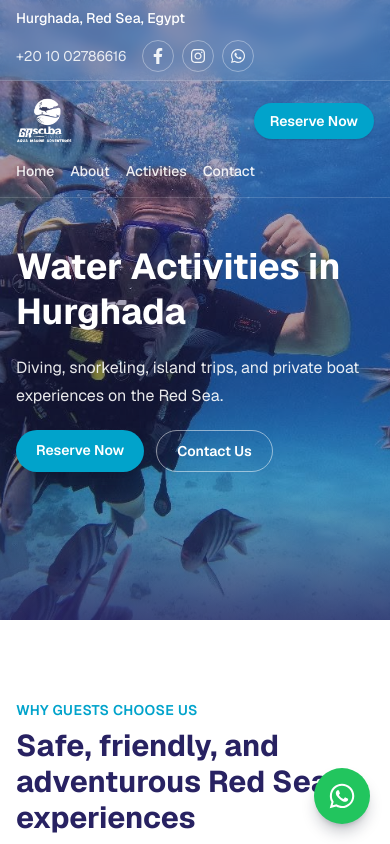
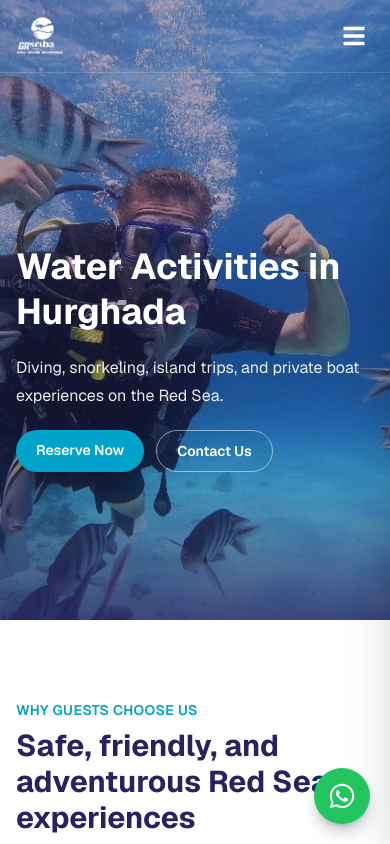
Before and after one commit to Word-of-Mouth-Marketing-agency/graquamarine, a Next.js app: page / in a window 390 px wide. Shown: the top 844 px of the page. Built offline with nearby package versions, Linux system fonts and the light colour scheme.

Commit message:
feat: add mobile off-canvas navigation

```diff
--- a/src/components/layout/Navbar.tsx
+++ b/src/components/layout/Navbar.tsx
@@ -3,11 +3,21 @@
 import Image from "next/image";
 import Link from "next/link";
 import { usePathname } from "next/navigation";
+import { useCallback, useEffect, useRef, useState } from "react";
+import { FaBars, FaFacebookF, FaInstagram, FaTimes, FaWhatsapp } from "react-icons/fa";
 import { siteConfig } from "@/lib/site";
-import { SocialIconLinks } from "@/components/layout/SocialIconLinks";
+
+const socialLinks = [
+  { label: "Facebook", href: siteConfig.facebookUrl, Icon: FaFacebookF },
+  { label: "Instagram", href: siteConfig.instagramUrl, Icon: FaInstagram },
+  { label: "WhatsApp", href: siteConfig.whatsappHref, Icon: FaWhatsapp },
+];
 
 export function Navbar() {
   const pathname = usePathname();
+  const [menuOpen, setMenuOpen] = useState(false);
+  const menuRef = useRef<HTMLDivElement>(null);
+
   const isPublicPage = !pathname.startsWith("/admin");
   const headerClassName = isPublicPage
     ? "absolute inset-x-0 top-0 z-40 border-b border-white/15 bg-transparent text-white"
@@ -16,42 +26,64 @@ export function Navbar() {
     ? "text-white/90 hover:text-white"
     : "text-white/85 hover:text-white";
 
+  const closeMenu = useCallback(() => setMenuOpen(false), []);
+
+  useEffect(() => {
+    if (!menuOpen) return;
+    function onKey(e: KeyboardEvent) {
+      if (e.key === "Escape") closeMenu();
+    }
+    document.addEventListener("keydown", onKey);
+    document.body.style.overflow = "hidden";
+    return () => {
+      document.removeEventListener("keydown", onKey);
+      document.body.style.overflow = "";
+    };
+  }, [menuOpen, closeMenu]);
+
   return (
     <header className={headerClassName}>
-      <div className="border-b border-white/15 bg-white/5 backdrop-blur-sm">
-        <div className="mx-auto flex max-w-6xl flex-col gap-3 px-4 py-2 text-sm sm:flex-row sm:items-center sm:justify-between">
+      {/* Top row — hidden on mobile */}
+      <div className="hidden border-b border-white/15 bg-white/5 backdrop-blur-sm md:block">
+        <div className="mx-auto flex max-w-6xl items-center justify-between px-4 py-2 text-sm">
           <p className="font-medium">{siteConfig.location}</p>
-          <div className="flex flex-wrap items-center gap-x-4 gap-y-2 text-white/85">
-            <a
-              href={`tel:${siteConfig.phone}`}
-              className="hover:text-white"
-            >
+          <div className="flex items-center gap-x-4 text-white/85">
+            <a href={`tel:${siteConfig.phone}`} className="hover:text-white">
               {siteConfig.displayPhone}
             </a>
-            <SocialIconLinks iconClassName="border-white/35 text-white/90" />
+            <div className="flex items-center gap-2">
+              {socialLinks.map(({ label, href, Icon }) => (
+                <a
+                  key={label}
+                  href={href}
+                  target="_blank"
+                  rel="noopener noreferrer"
+                  aria-label={label}
+                  className="flex h-8 w-8 items-center justify-center rounded-full border border-white/35 text-white/90 transition hover:bg-white hover:text-brand-navy"
+                >
+                  <Icon aria-hidden="true" className="h-4 w-4" />
+                </a>
+              ))}
             </div>
           </div>
         </div>
-      <nav className="mx-auto flex max-w-6xl flex-col gap-4 px-4 py-4 sm:flex-row sm:items-center sm:justify-between">
-        <div className="flex items-center justify-between gap-4">
-          <Link href="/" className="block">
+      </div>
+
+      {/* Nav row */}
+      <nav className="mx-auto flex max-w-6xl items-center justify-between px-4 py-4">
+        <Link href="/" className="block shrink-0">
           <Image
             src="/images/logo/site-white-logo.png"
             alt={siteConfig.name}
             width={200}
             height={48}
-              className="h-12 w-auto sm:h-16"
+            className="h-10 w-auto sm:h-16"
             priority
           />
         </Link>
-          <Link
-            href="/activities"
-            className="rounded-full bg-brand-aqua px-4 py-2 text-sm font-semibold text-white shadow-sm sm:hidden"
-          >
-            Reserve Now
-          </Link>
-        </div>
-        <div className="flex flex-wrap items-center gap-4">
+
+        {/* Desktop nav + Reserve */}
+        <div className="hidden items-center gap-4 sm:flex">
           <ul className="flex flex-wrap gap-4 text-sm font-medium">
             {siteConfig.navigation.map((item) => (
               <li key={item.href}>
@@ -63,12 +95,97 @@ export function Navbar() {
           </ul>
           <Link
             href="/activities"
-            className="hidden rounded-full bg-brand-aqua px-5 py-2 text-sm font-semibold text-white shadow-md shadow-slate-900/20 transition hover:bg-white hover:text-brand-navy focus-visible:outline focus-visible:outline-2 focus-visible:outline-offset-2 focus-visible:outline-brand-aqua sm:inline-flex"
+            className="rounded-full bg-brand-aqua px-5 py-2 text-sm font-semibold text-white shadow-md shadow-slate-900/20 transition hover:bg-white hover:text-brand-navy focus-visible:outline focus-visible:outline-2 focus-visible:outline-offset-2 focus-visible:outline-brand-aqua"
+          >
+            Reserve Now
+          </Link>
+        </div>
+
+        {/* Mobile hamburger */}
+        <button
+          type="button"
+          onClick={() => setMenuOpen(true)}
+          aria-label="Open menu"
+          aria-expanded={menuOpen}
+          className="flex h-10 w-10 items-center justify-center rounded-full sm:hidden"
+        >
+          <FaBars aria-hidden="true" className="h-6 w-6" />
+        </button>
+      </nav>
+
+      {/* Off-canvas backdrop */}
+      {menuOpen && (
+        <div
+          className="fixed inset-0 z-50 bg-brand-navy/60 backdrop-blur-sm sm:hidden"
+          onClick={closeMenu}
+          aria-hidden="true"
+        />
+      )}
+
+      {/* Off-canvas menu */}
+      <div
+        ref={menuRef}
+        className={`fixed inset-y-0 right-0 z-50 flex w-4/5 max-w-[320px] flex-col bg-white shadow-2xl transition-transform duration-300 sm:hidden ${
+          menuOpen ? "translate-x-0" : "translate-x-full"
+        }`}
+      >
+        <div className="flex items-center justify-between px-5 py-4">
+          <span className="text-sm text-brand-navy/60">{siteConfig.location}</span>
+          <button
+            type="button"
+            onClick={closeMenu}
+            aria-label="Close menu"
+            className="flex h-10 w-10 items-center justify-center rounded-full text-brand-navy/60 hover:text-brand-navy"
+          >
+            <FaTimes aria-hidden="true" className="h-5 w-5" />
+          </button>
+        </div>
+
+        <nav className="flex-1 overflow-y-auto px-5 py-4">
+          <ul className="space-y-1">
+            {siteConfig.navigation.map((item) => (
+              <li key={item.href}>
+                <Link
+                  href={item.href}
+                  onClick={closeMenu}
+                  className="block rounded-lg px-4 py-3 text-base font-medium text-brand-navy transition hover:bg-brand-navy/5"
+                >
+                  {item.label}
+                </Link>
+              </li>
+            ))}
+          </ul>
+
+          <div className="mt-6">
+            <Link
+              href="/activities"
+              onClick={closeMenu}
+              className="block rounded-full bg-brand-aqua px-5 py-3 text-center text-sm font-semibold text-white transition hover:bg-brand-navy"
             >
               Reserve Now
             </Link>
           </div>
         </nav>
+
+        <div className="border-t border-brand-navy/10 px-5 py-4">
+          <p className="mb-3 text-xs text-brand-navy/50">{siteConfig.location}</p>
+          <div className="flex items-center gap-3">
+            {socialLinks.map(({ label, href, Icon }) => (
+              <a
+                key={label}
+                href={href}
+                target="_blank"
+                rel="noopener noreferrer"
+                aria-label={label}
+                onClick={closeMenu}
+                className="flex h-10 w-10 items-center justify-center rounded-full border border-brand-navy/20 text-brand-navy/60 transition hover:border-brand-aqua hover:bg-brand-aqua hover:text-white"
+              >
+                <Icon aria-hidden="true" className="h-4 w-4" />
+              </a>
+            ))}
+          </div>
+        </div>
+      </div>
     </header>
   );
 }
```
Lines whose indentation alone changed are shown as unchanged.
